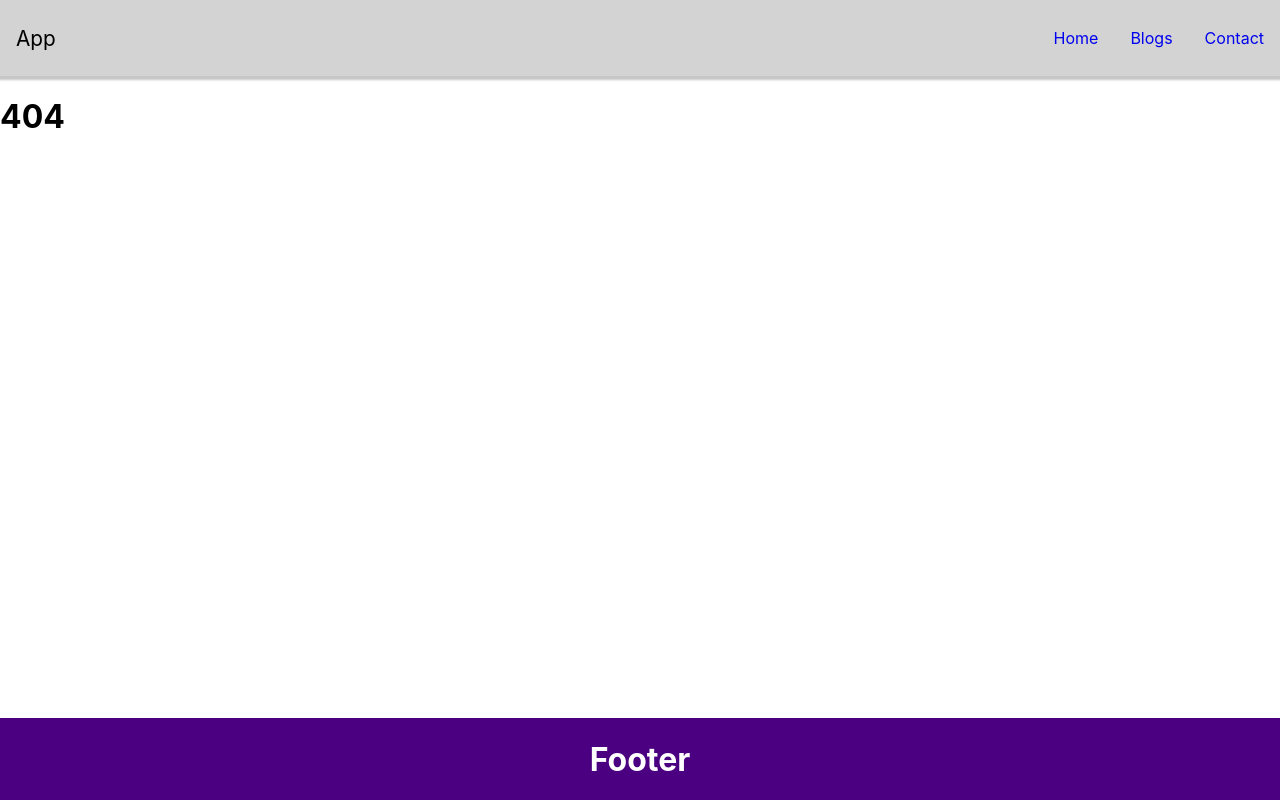
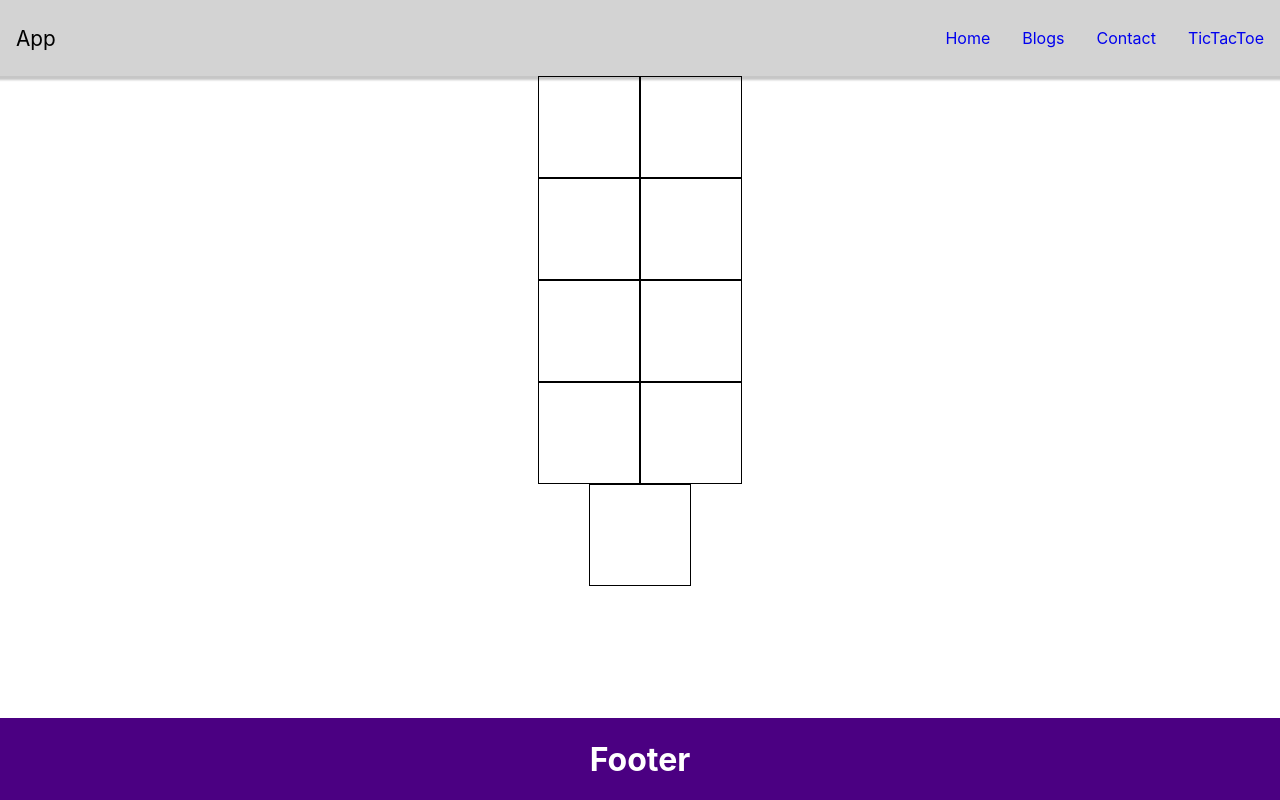
Before and after one commit to kimkev/Kimkev.github.io, a React (Create React App) app: page /TicTacToe in a window 1280 px wide. Before the commit this address had no page. Built offline with nearby package versions, Linux system fonts and the light colour scheme.

Commit message:
chatgpt tictactoe page

```diff
--- a/src/App.js
+++ b/src/App.js
@@ -6,6 +6,7 @@ import Blogs from "./pages/Blogs";
 import Contact from "./pages/Contact";
 import NoPage from "./pages/NoPage";
 import Footer from './components/Footer';
+import TicTacToe from './pages/TicTacToe';
 // import Header from './components/Header';
 
 class App extends React.Component {
@@ -21,6 +22,7 @@ class App extends React.Component {
                 <Route path="Home" element={<Home />} />
                 <Route path="blogs" element={<Blogs />} />
                 <Route path="contact" element={<Contact />} />
+                <Route path="TicTacToe" element={<TicTacToe />} />
                 <Route path="*" element={<NoPage />} />
               </Route>
             </Routes>
--- a/src/components/NavBar.js
+++ b/src/components/NavBar.js
@@ -35,6 +35,9 @@ const NavBar = () => {
             <li>
               <Link to="/Contact">Contact</Link>
             </li>
+            <li>
+              <Link to="/TicTacToe">TicTacToe</Link>
+            </li>
           </ul>
         </div>
       </nav>
--- a/src/pages/Home.js
+++ b/src/pages/Home.js
@@ -4,7 +4,7 @@ import "./Home.css";
 const Home = () => {
   return (
     <>
-      <h1>Home</h1>;
+      <h1>Home</h1>
     </>
   )
 };
--- /dev/null
+++ b/src/pages/TicTacToe.js
@@ -0,0 +1,53 @@
+import React, { useState } from "react";
+
+const TicTacToe = () => {
+  const [board, setBoard] = useState(Array(9).fill(null));
+  const [currentPlayer, setCurrentPlayer] = useState("X");
+
+  const handleClick = (index) => {
+    const newBoard = [...board];
+    if (newBoard[index] === null) {
+      newBoard[index] = currentPlayer;
+      setBoard(newBoard);
+      setCurrentPlayer(currentPlayer === "X" ? "O" : "X");
+    }
+  };
+
+  const renderSquare = (index) => {
+    return (
+      <div
+        style={{
+          width: "100px",
+          height: "100px",
+          border: "1px solid black",
+          display: "flex",
+          justifyContent: "center",
+          alignItems: "center",
+          fontSize: "50px",
+          fontWeight: "bold",
+        }}
+        onClick={() => handleClick(index)}
+      >
+        {board[index]}
+      </div>
+    );
+  };
+
+  return (
+    <div
+      style={{
+        display: "flex",
+        flexWrap: "wrap",
+        width: "300px",
+        height: "300px",
+        justifyContent: "center",
+        alignItems: "center",
+        margin: "auto",
+      }}
+    >
+      {board.map((square, index) => renderSquare(index))}
+    </div>
+  );
+};
+
+export default TicTacToe;
```
